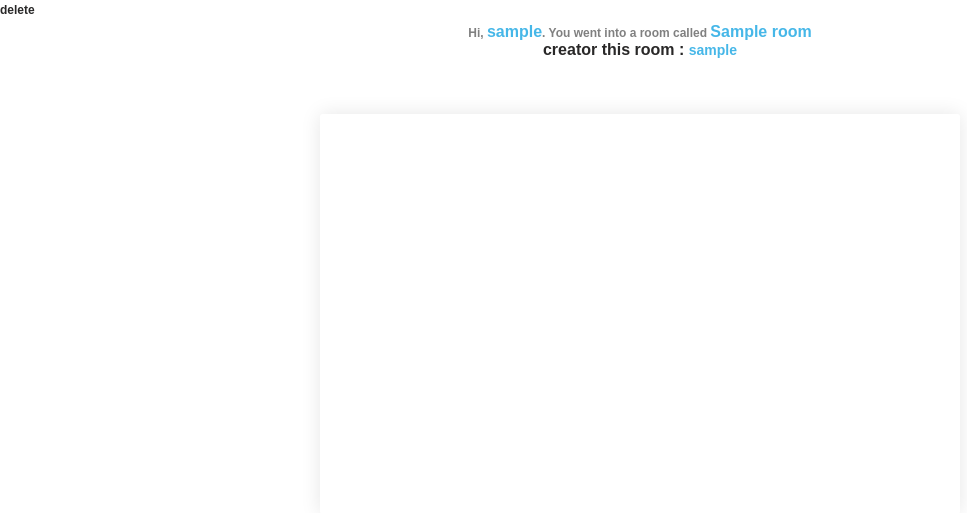
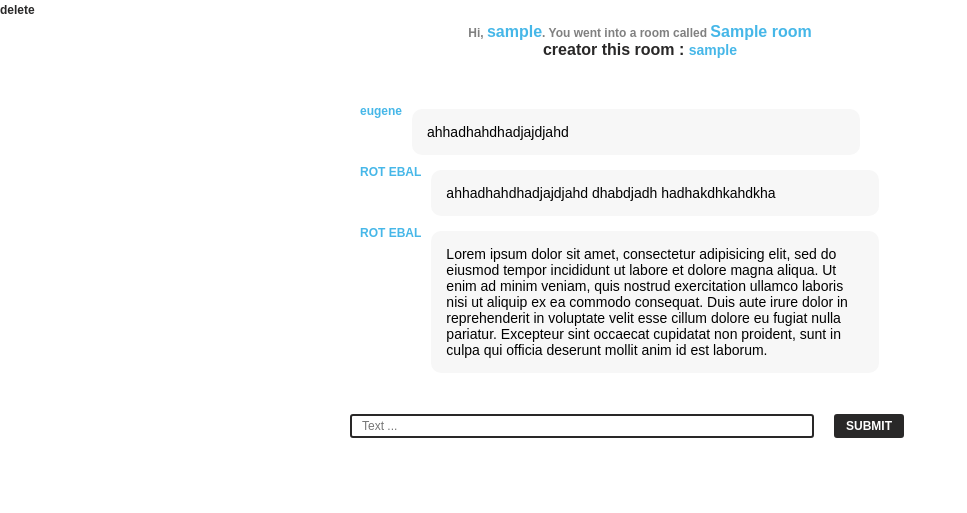
Before and after one commit to YauheniRusinchuk/an-chat, a Django app: a page that uses src/apps/templates/room/detail.html in a window 1280 px wide. Shown: the top 513 px of the page, without its empty margins (0-967 px from the left). Run offline with Django 3.2, Linux system fonts and the light colour scheme; a user stored in the database is signed in; tables that the repository leaves empty hold one stand-in row (values such as "Sample post"); some libraries are stand-ins or nearby versions; some web fonts are replaced.

Commit message:
add style chat form

```diff
--- a/src/apps/static/css/style.css
+++ b/src/apps/static/css/style.css
@@ -344,26 +344,77 @@ input {
 }
 
 .chat_container {
+    width: 600px;
+    height: 400px;
+    margin: 20px auto;
+    /* background-color: #f7f7f7; */
     padding: 10px;
-    width: 50%;
-    height: 400px;
-    margin: 50px auto;
-    border-radius: 3px;
-    box-shadow: 0 0 20px #e6e6e6;
+}
+
+.chat_container .chat_logs {
+    padding: 10px;
+    width: 100%;
+    height: 300px;
+    /* background-color: #fbfbfb; */
+    overflow-x: hidden;
     overflow-y: scroll;
 }
 
+.chat_container .chat_logs::-webkit-scrollbar {
+    width: 5px;
+}
 
-.chat_item {
-    padding: 10px;
-    margin-bottom: 20px;
-    font-size: 12px;
-    font-weight: normal;
+.chat_container .chat_logs::-webkit-scrollbar-thumb {
+    border-radius: 5px;
+    background-color: grey;
 }
 
 
-.name_user {
-    font-size: 16px;
+.chat_logs .chat {
+    display: flex;
+    flex-flow: row wrap;
+    align-items: flex-start;
+    margin-bottom: 10px;
+}
+
+.chat .chat_user_info {
+    font-size: 12px;
+    font-weight: bold;
     color: #46b7e8;
+}
+
+.chat .chat_message {
+    width: 80%;
+    padding: 15px;
+    margin: 5px 10px 0;
+    background-color: #f7f7f7;
+    border-radius: 10px;
+    font-size: 14px;
+}
+
+
+.chat_form {
+    margin-top: 20px;
+    display: flex;
+    align-items: center;
+}
+
+.chat_form input {
+    width: 80%;
+    border: 2px solid #292828;
+    border-radius: 3px;
+    padding: 3px 10px;
+    margin-right: 20px;
+    font-size: 12px;
+}
+
+.chat_form button {
+    border: 2px solid #292828;
+    border-radius: 3px;
+    background-color: #292828;
+    color: white;
+    font-size: 12px;
+    padding: 3px 10px;
     font-weight: bold;
+    text-transform: uppercase;
 }
--- a/src/apps/templates/room/detail.html
+++ b/src/apps/templates/room/detail.html
@@ -12,6 +12,25 @@
 
 
     <div class="chat_container">
+        <div class="chat_logs">
+            <div class="chat">
+                <div class="chat_user_info">eugene</div>
+                <p class='chat_message'>ahhadhahdhadjajdjahd</p>
+            </div>
+            <div class="chat">
+                <div class="chat_user_info">ROT EBAL </div>
+                <p class='chat_message'>ahhadhahdhadjajdjahd dhabdjadh hadhakdhkahdkha</p>
+            </div>
+            <div class="chat">
+                <div class="chat_user_info">ROT EBAL </div>
+                <p class='chat_message'>Lorem ipsum dolor sit amet, consectetur adipisicing elit, sed do eiusmod tempor incididunt ut labore et dolore magna aliqua. Ut enim ad minim veniam, quis nostrud exercitation ullamco laboris nisi ut aliquip ex ea commodo consequat. Duis aute irure dolor in reprehenderit in voluptate velit esse cillum dolore eu fugiat nulla pariatur. Excepteur sint occaecat cupidatat non proident, sunt in culpa qui officia deserunt mollit anim id est laborum.</p>
+            </div>
+        </div>
+
+        <div class="chat_form">
+            <input type="text" name="" placeholder="Text ..." value="">
+            <button type="subit" name="button">Submit</button>
+        </div>
 
 
     </div>
```
